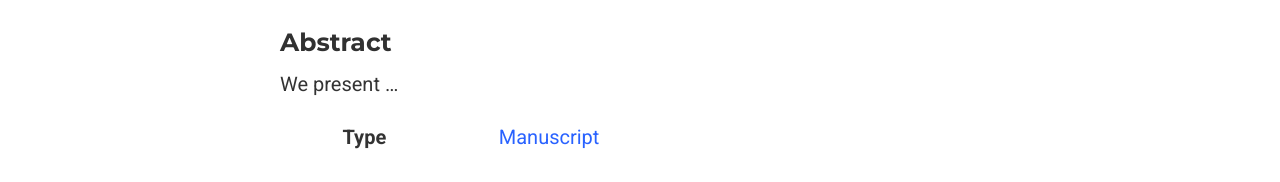
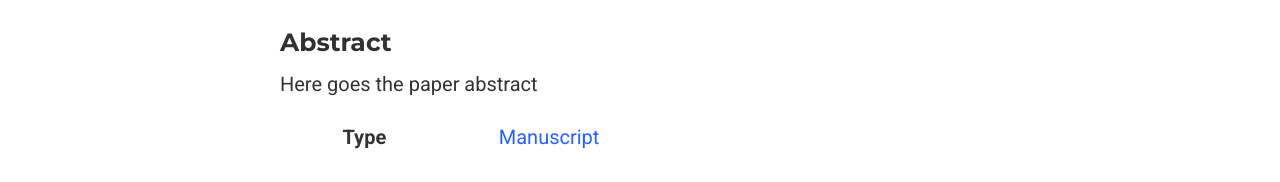
Before and after one commit to andradabilan/andradabilan.github.io, a plain HTML site: page publication/clothing-search/index.html in a window 1280 px wide. Shown: the part 398-580 px from the top of the page. Drawn offline with nearby package versions, Linux system fonts and the light colour scheme; some icons are missing.

Commit message:
Update index.html

```diff
--- a/publication/clothing-search/index.html
+++ b/publication/clothing-search/index.html
@@ -505,7 +505,7 @@
 
 
     <h3>Abstract</h3>
-    <p class="pub-abstract" itemprop="text">We present &hellip;</p>
+    <p class="pub-abstract" itemprop="text">Here goes the paper abstract</p>
 
 
 
```
